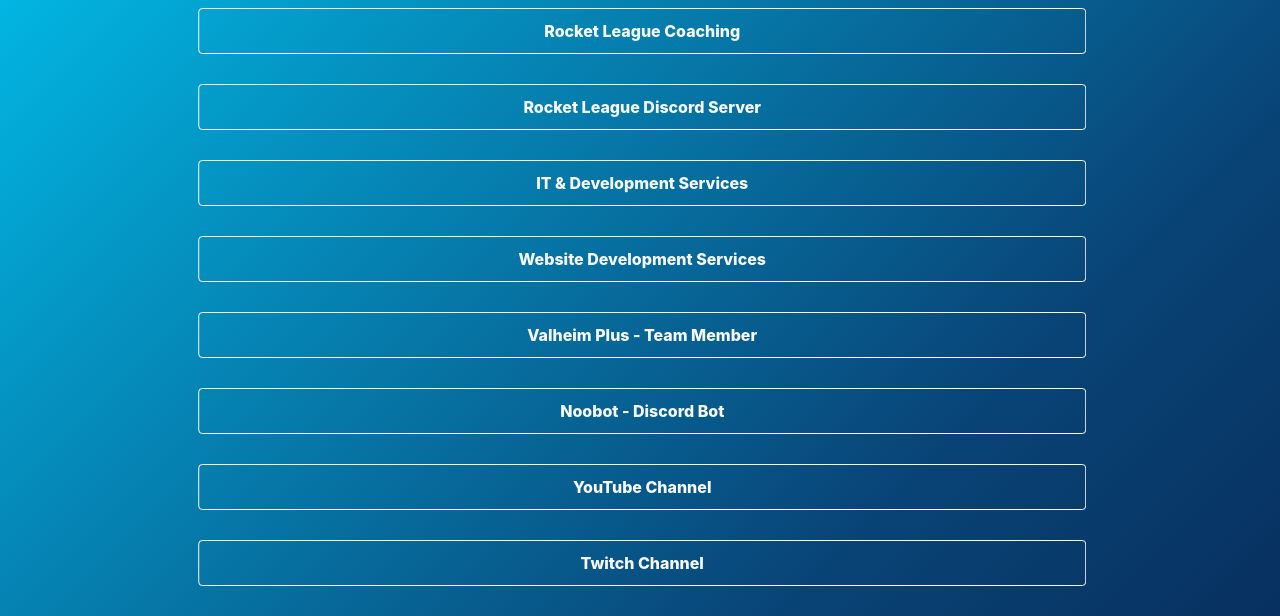
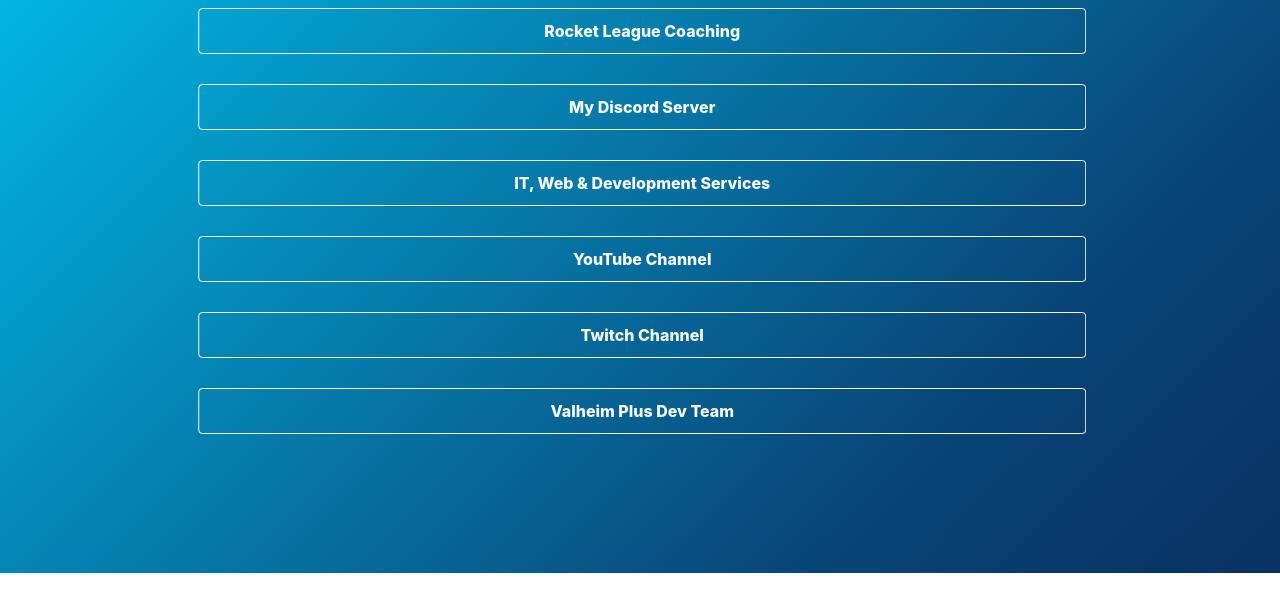
Before and after one commit to ncjsvr/ncj.wtf, a plain HTML site: page index.html in a window 1280 px wide. Shown: the part 227-843 px from the top of the page. After the commit the page ends 800 px from the top, so only its background shows below. Drawn offline with nearby package versions, Linux system fonts and the light colour scheme.

Commit message:
Update Links

```diff
--- a/index.html
+++ b/index.html
@@ -29,19 +29,10 @@
                     <button onclick="window.open('https://rl.coach','_blank')" type="button" class="btn btn-outline-light shake" style="width: 80%; padding-top:10px; padding-bottom:10px; font-weight: 800;">Rocket League Coaching</button>
                 </div>
 				<div style="padding-bottom: 30px;">
-                    <button onclick="window.open('https://discord.gg/kzrcwtDMxb','_blank')" type="button" class="btn btn-outline-light shake" style="width: 80%; padding-top:10px; padding-bottom:10px; font-weight: 800;">Rocket League Discord Server</button>
+                    <button onclick="window.open('https://discord.gg/kzrcwtDMxb','_blank')" type="button" class="btn btn-outline-light shake" style="width: 80%; padding-top:10px; padding-bottom:10px; font-weight: 800;">My Discord Server</button>
                 </div>
                 <div style="padding-bottom: 30px;">
-                    <button onclick="window.open('https://ncjsvr.co.uk','_blank')" type="button" class="btn btn-outline-light shake" style="width: 80%; padding-top:10px; padding-bottom:10px; font-weight: 800;">IT & Development Services</button>
-                </div>
-				<div style="padding-bottom: 30px;">
-                    <button onclick="window.open('https://ncjdesigns.co.uk','_blank')" type="button" class="btn btn-outline-light shake" style="width: 80%; padding-top:10px; padding-bottom:10px; font-weight: 800;">Website Development Services</button>
-                </div>
-                <div style="padding-bottom: 30px;">
-                    <button onclick="window.open('https://valheim.plus','_blank')" type="button" class="btn btn-outline-light shake" style="width: 80%; padding-top:10px; padding-bottom:10px; font-weight: 800;">Valheim Plus - Team Member</button>
-                </div>
-                <div style="padding-bottom: 30px;">
-                    <button onclick="window.open('https://noobot.app','_blank')" type="button" class="btn btn-outline-light shake" style="width: 80%; padding-top:10px; padding-bottom:10px; font-weight: 800;">Noobot - Discord Bot</button>
+                    <button onclick="window.open('https://ncjsvr.co.uk','_blank')" type="button" class="btn btn-outline-light shake" style="width: 80%; padding-top:10px; padding-bottom:10px; font-weight: 800;">IT, Web & Development Services</button>
                 </div>
                 <div style="padding-bottom: 30px;">
                     <button onclick="window.open('https://www.youtube.com/channel/UCheiGZoGNEGmWusUe3afwRg','_blank')" type="button" class="btn btn-outline-light shake" style="width: 80%; padding-top:10px; padding-bottom:10px; font-weight: 800;">YouTube Channel</button>
@@ -49,7 +40,9 @@
 				<div style="padding-bottom: 30px;">
                     <button onclick="window.open('https://twitch.tv/ncj_/','_blank')" type="button" class="btn btn-outline-light shake" style="width: 80%; padding-top:10px; padding-bottom:10px; font-weight: 800;">Twitch Channel</button>
                 </div>
-
+                <div style="padding-bottom: 30px;">
+                    <button onclick="window.open('https://valheim.plus','_blank')" type="button" class="btn btn-outline-light shake" style="width: 80%; padding-top:10px; padding-bottom:10px; font-weight: 800;">Valheim Plus Dev Team</button>
+                </div>
             </div>
     </div>
     </div>
```
